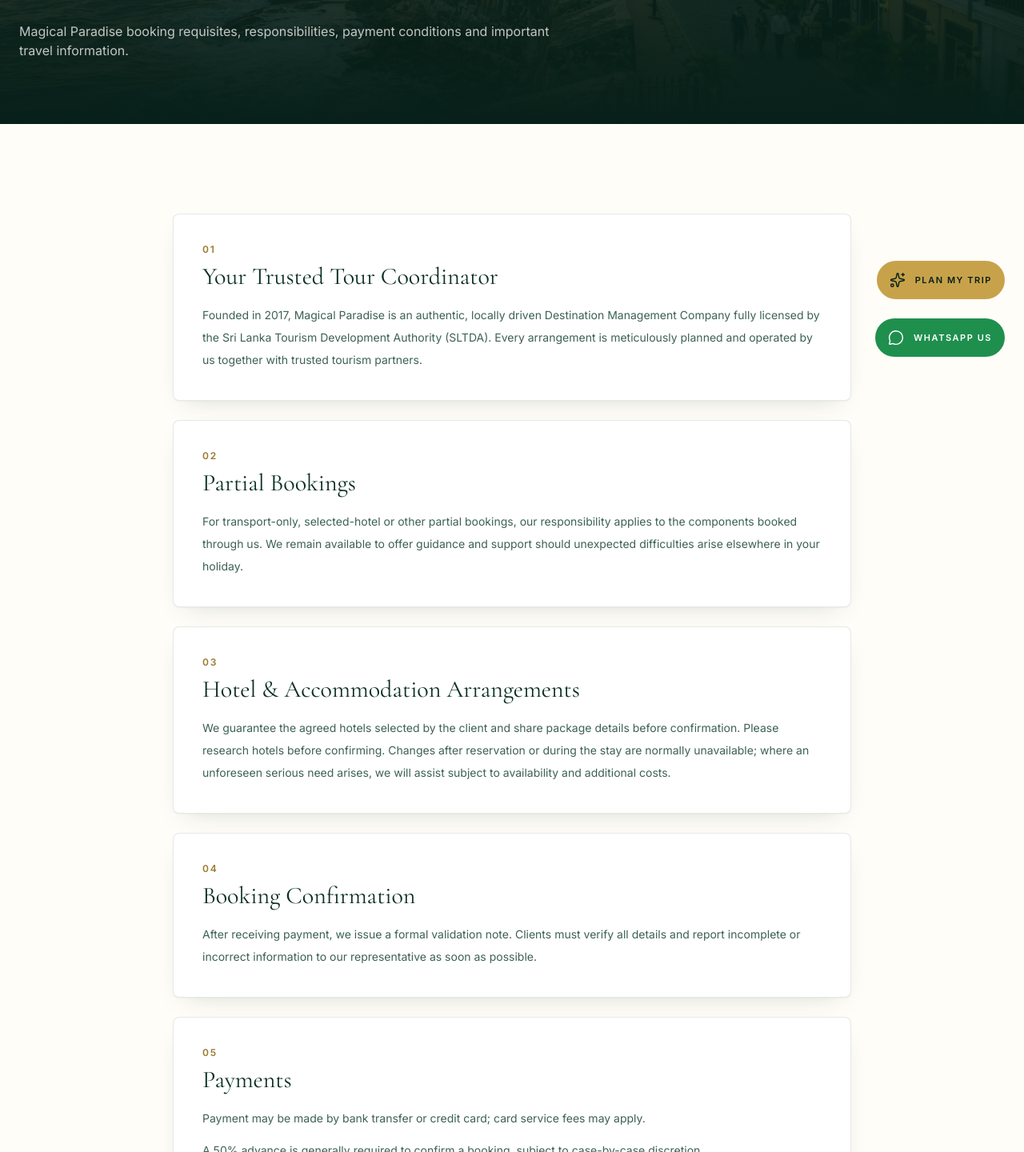
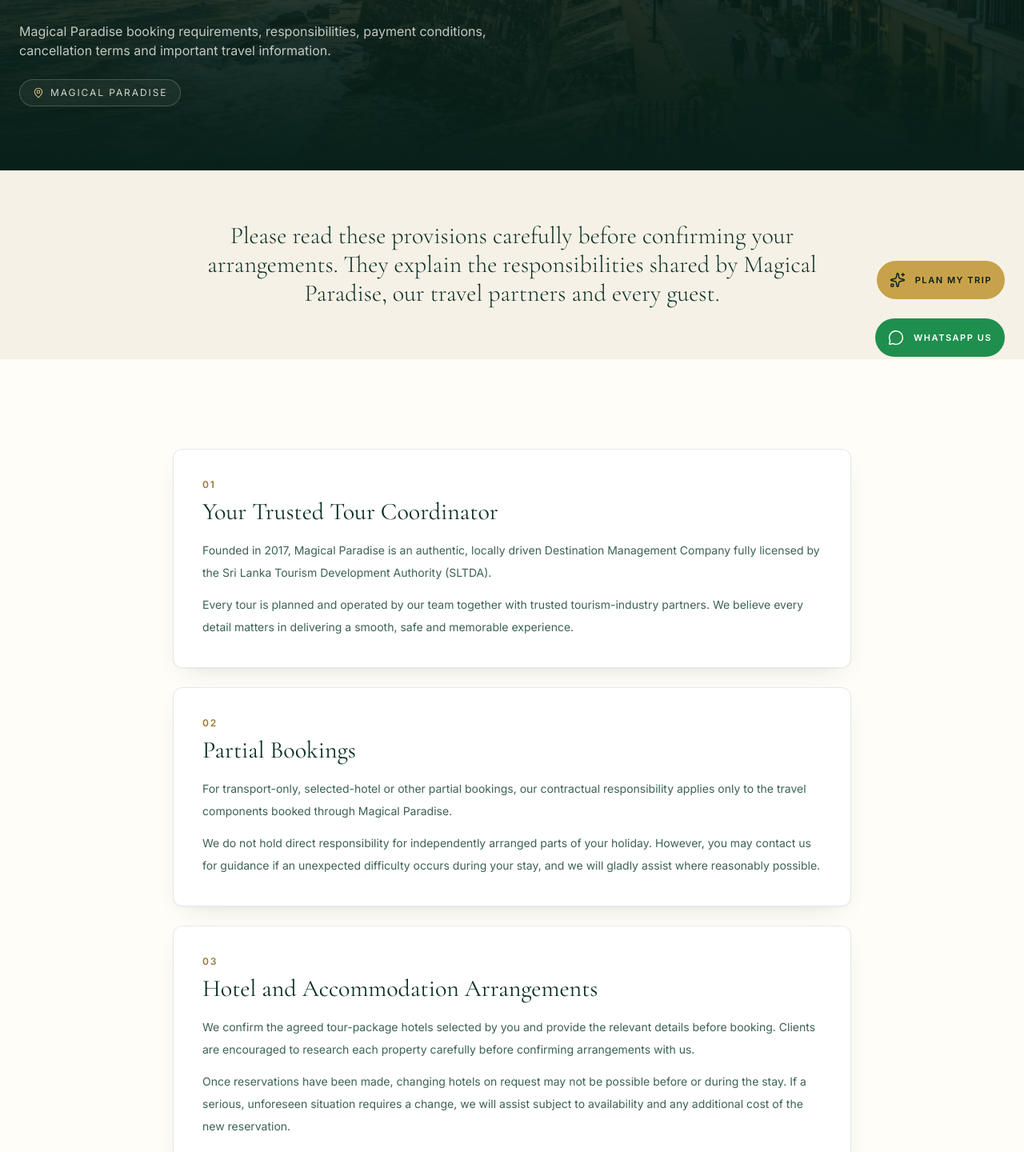
Before and after one commit to ChamodSathsara/magical_paradise_new_web, a Next.js app: page /booking-provisions in a window 1280 px wide. Shown: the part 330-1770 px from the top of the page at 80% size. Built offline with nearby package versions, Linux system fonts and the light colour scheme.

Commit message:
complete

```diff
--- a/src/views/BookingProvisions.tsx
+++ b/src/views/BookingProvisions.tsx
@@ -1,18 +1,31 @@
+import { CheckCircle2Icon } from 'lucide-react';
 import { PageHero } from '../components/ui/PageHero';
 import { Reveal } from '../components/ui/Reveal';
 import { IMAGES } from '../data/media';
 
-const SECTIONS = [
-  { title: 'Your Trusted Tour Coordinator', body: ['Founded in 2017, Magical Paradise is an authentic, locally driven Destination Management Company fully licensed by the Sri Lanka Tourism Development Authority (SLTDA). Every arrangement is meticulously planned and operated by us together with trusted tourism partners.'] },
-  { title: 'Partial Bookings', body: ['For transport-only, selected-hotel or other partial bookings, our responsibility applies to the components booked through us. We remain available to offer guidance and support should unexpected difficulties arise elsewhere in your holiday.'] },
-  { title: 'Hotel & Accommodation Arrangements', body: ['We guarantee the agreed hotels selected by the client and share package details before confirmation. Please research hotels before confirming. Changes after reservation or during the stay are normally unavailable; where an unforeseen serious need arises, we will assist subject to availability and additional costs.'] },
-  { title: 'Booking Confirmation', body: ['After receiving payment, we issue a formal validation note. Clients must verify all details and report incomplete or incorrect information to our representative as soon as possible.'] },
-  { title: 'Payments', body: ['Payment may be made by bank transfer or credit card; card service fees may apply.', 'A 50% advance is generally required to confirm a booking, subject to case-by-case discretion.', 'Clients bear all local and foreign bank-transfer charges. There are no additional postage, booking or hidden charges.'] },
-  { title: 'Cancellation by Magical Paradise', body: ['We may cancel where performance is prevented by force majeure, including natural disasters, war, civil commotion, terrorism, strikes, political disturbance, pandemics or third-party events beyond our control.', 'Where applicable, funds will be returned excluding bank charges, or an alternative tour offered. We are not liable for incidental expenses arising from subsequent force-majeure arrangements.', 'For an unexpected travel advisory: 30 days or more before the first booking, a minimum 90% of total booking cost is refunded; within 30 days or during travel, all recoverable costs are refunded.'] },
-  { title: 'Cancellation by the Client', body: ['60 days or more before arrival: 100% refund less bank service fees.', '30–59 days before arrival: 5% of invoiced value plus local and foreign bank charges; the balance is refunded.', 'Less than 30 days before arrival: non-refundable.', 'Other refunds are assessed case by case. Early checkouts and no-shows are normally non-refundable. For group cancellation by a tour leader, each individual is equally liable for cancellation costs.'] },
-  { title: 'Changes to Confirmed Itineraries', body: ['We make every effort to operate the original itinerary. Unavoidable changes will be communicated in advance and handled with your convenience in mind.', 'Client change requests are welcome; any resulting additional costs will be communicated before proceeding.'] },
-  { title: 'Information, Health & Special Requirements', body: ['We take reasonable care to ensure our information is accurate, while some services remain dependent on third-party providers and circumstances outside our control.', 'Clients must provide accurate information. Please disclose children’s ages at travel, health conditions for guests over 70, pregnancy, accessibility or wheelchair needs, medical conditions, dietary restrictions and allergies. Information is treated confidentially and used for tour arrangements.'] },
-  { title: 'Customer Care, Insurance & Passports', body: ['Our team remains available throughout your stay and will work actively to resolve unexpected service issues with care.', 'Every traveler must hold comprehensive insurance appropriate to the planned holiday. Personal loss, injury, illness or death are handled in conjunction with the traveler’s insurance policy.', 'Passports should have at least six months’ validity from the visa application date; shorter validity may result in visa rejection.'] },
+type ProvisionSection = { title: string; body?: string[]; bullets?: string[] };
+
+const SECTIONS: ProvisionSection[] = [
+  { title: 'Your Trusted Tour Coordinator', body: ['Founded in 2017, Magical Paradise is an authentic, locally driven Destination Management Company fully licensed by the Sri Lanka Tourism Development Authority (SLTDA).', 'Every tour is planned and operated by our team together with trusted tourism-industry partners. We believe every detail matters in delivering a smooth, safe and memorable experience.'] },
+  { title: 'Partial Bookings', body: ['For transport-only, selected-hotel or other partial bookings, our contractual responsibility applies only to the travel components booked through Magical Paradise.', 'We do not hold direct responsibility for independently arranged parts of your holiday. However, you may contact us for guidance if an unexpected difficulty occurs during your stay, and we will gladly assist where reasonably possible.'] },
+  { title: 'Hotel and Accommodation Arrangements', body: ['We confirm the agreed tour-package hotels selected by you and provide the relevant details before booking. Clients are encouraged to research each property carefully before confirming arrangements with us.', 'Once reservations have been made, changing hotels on request may not be possible before or during the stay. If a serious, unforeseen situation requires a change, we will assist subject to availability and any additional cost of the new reservation.'] },
+  { title: 'Booking Confirmation', body: ['After receiving the required payment, we issue a formal booking validation note. Please check names, dates, services and all other details carefully, and report incomplete or incorrect information to your Magical Paradise representative as soon as possible.'] },
+  { title: 'Payment Conditions', bullets: ['Payment can be made by bank transfer or credit card. A service fee may be added to credit-card payments.', 'An initial 50% advance is generally required to confirm the booking. This requirement may be adjusted by our team on a case-by-case basis.', 'The client is responsible for all local and foreign bank-transfer charges. Please instruct your bank accordingly before making payment.', 'Magical Paradise does not add postage fees, booking fees or other hidden charges.'] },
+  { title: 'Cancellation by Magical Paradise', body: ['Although we are committed to operating every confirmed journey, we reserve the right to cancel when performance is prevented by force majeure or circumstances beyond the reasonable control of the parties involved.'], bullets: ['Acts of God and natural disasters', 'War, civil commotion, riots or acts of terrorism', 'Strikes or political disturbance', 'Pandemics', 'Failures or events involving third-party suppliers that are beyond our control'] },
+  { title: 'Force Majeure and Exceptional Refunds', body: ['In a force-majeure event, Magical Paradise is not liable for death, bodily injury, illness, property damage, direct or indirect financial loss, or failure to perform obligations caused by circumstances outside our control.', 'Where applicable, paid funds will be returned excluding bank charges, or an alternative tour will be offered. We cannot accept responsibility for incidental expenses arising from subsequent arrangements made because of force majeure.'], bullets: ['Unexpected travel advisory issued 30 days or more before the first booking date: a minimum of 90% of the total booking cost will be refunded.', 'Unexpected travel advisory issued within 30 days of the first booking date or during the holiday: all recoverable costs will be refunded.'] },
+  { title: 'Cancellation by the Client', body: ['A cancellation must be submitted formally through the agreed communication channel. Charges are calculated according to the date on which Magical Paradise receives the notice and against the total tour price.'], bullets: ['60 days or more before arrival: 100% of the tour-package payment is refunded, less applicable bank service fees.', '30–59 days before arrival: 5% of the invoiced value plus all local and foreign bank charges is retained; the remaining balance is refunded.', 'Less than 30 days before arrival: the invoiced value is non-refundable.', 'Other cancellation refunds are considered case by case. Early checkouts and no-shows are normally non-refundable.', 'For a group cancellation made by the tour leader, each traveller is equally liable for the applicable cancellation cost.'] },
+  { title: 'Changes to Confirmed Itineraries', body: ['We make every reasonable effort to operate the original itinerary. A change will be introduced only when unavoidable, communicated in advance whenever possible, and arranged with your convenience in mind.', 'Client change requests are welcome. Additional charges may arise from revised hotels, transport, activities or other services, and these will be communicated before we proceed.'] },
+  { title: 'Accuracy of Information Provided by Us', body: ['Magical Paradise takes reasonable care to provide accurate information free from errors and omissions. We cannot be held responsible for information or circumstances that a reasonable travel coordinator could not have been expected to know.', 'Some services depend on third-party providers. Power interruptions, emergency maintenance, seasonal closures, reduced hotel staffing or limited meal arrangements may occasionally occur outside our control.'] },
+  { title: 'Information Required from You', body: ['Clients must provide complete and accurate information. Personal information is treated confidentially and used only to arrange and support the booking.', 'The following details are essential to help us provide suitable care and reduce avoidable difficulties during your journey:'], bullets: ['The correct age of every child at the time of travel in Sri Lanka', 'Special health conditions affecting travellers aged over 70', 'Pregnancy, accessibility requirements, wheelchair use or other relevant medical conditions', 'Dietary requirements, vegetarian preferences, food allergies and other restrictions'] },
+  { title: 'Customer Care During Your Journey', body: ['Tourism involves a chain of hotels, guides, drivers, venues and activity providers, so rare and unexpected service issues may occur. Our team remains available throughout your stay and will actively work with all parties to resolve concerns with care and minimize disruption to your holiday.'] },
+  { title: 'Travel Insurance', body: ['Every traveller must hold valid comprehensive insurance suitable for the type of holiday planned in Sri Lanka.', 'In the event of personal loss, including baggage or valuables, or injury, illness or death, we will provide reasonable guidance. Any claim or legal process must proceed in conjunction with the traveller’s personal insurance policy.'] },
+  { title: 'Passport Validity', body: ['Your passport should remain valid for at least six months from the visa-application date. A passport with less than six months of validity may be rejected by the official visa application portal.'] },
 ];
 
-export function BookingProvisions() { return <><PageHero eyebrow="Travel With Confidence" title="Tour Booking Contractual Provisions" subtitle="Magical Paradise booking requisites, responsibilities, payment conditions and important travel information." image={IMAGES.galle} imageAlt="Sri Lankan coastline and Galle Fort"/><section className="bg-ivory py-20 lg:py-28"><div className="mx-auto max-w-4xl space-y-6 px-6">{SECTIONS.map((section,i)=><Reveal key={section.title} delay={(i%2)*.04}><article className="rounded-lg border border-jungle/10 bg-white p-7 shadow-card sm:p-9"><p className="text-xs font-semibold uppercase tracking-[.16em] text-gold-dark">{String(i+1).padStart(2,'0')}</p><h2 className="mt-2 font-serif text-2xl text-jungle sm:text-3xl">{section.title}</h2><div className="mt-4 space-y-3 text-sm leading-7 text-jungle-muted">{section.body.map(p=><p key={p}>{p}</p>)}</div></article></Reveal>)}</div></section></>; }
+export function BookingProvisions() {
+  return <>
+    <PageHero eyebrow="Travel With Confidence" title="Tour Booking Contractual Provisions" subtitle="Magical Paradise booking requirements, responsibilities, payment conditions, cancellation terms and important travel information." image={IMAGES.galle} imageAlt="Sri Lankan coastline and Galle Fort" locationTag="Magical Paradise" />
+    <section className="bg-sand py-16"><div className="mx-auto max-w-4xl px-6 text-center"><Reveal><p className="font-serif text-2xl font-light leading-relaxed text-jungle sm:text-3xl">Please read these provisions carefully before confirming your arrangements. They explain the responsibilities shared by Magical Paradise, our travel partners and every guest.</p></Reveal></div></section>
+    <section className="bg-ivory py-20 lg:py-28"><div className="mx-auto max-w-4xl space-y-6 px-6">{SECTIONS.map((section, index) => <Reveal key={section.title} delay={(index % 2) * .04}><article className="rounded-xl border border-jungle/10 bg-white p-7 shadow-card sm:p-9"><p className="text-xs font-semibold uppercase tracking-[.16em] text-gold-dark">{String(index + 1).padStart(2, '0')}</p><h2 className="mt-2 font-serif text-2xl text-jungle sm:text-3xl">{section.title}</h2>{section.body && <div className="mt-4 space-y-3 text-sm leading-7 text-jungle-muted">{section.body.map(paragraph => <p key={paragraph}>{paragraph}</p>)}</div>}{section.bullets && <ul className="mt-5 space-y-3">{section.bullets.map(item => <li key={item} className="flex gap-3 text-sm leading-7 text-jungle-muted"><CheckCircle2Icon className="mt-1.5 h-4 w-4 shrink-0 text-gold-dark" strokeWidth={1.7}/><span>{item}</span></li>)}</ul>}</article></Reveal>)}</div></section>
+  </>;
+}
```
